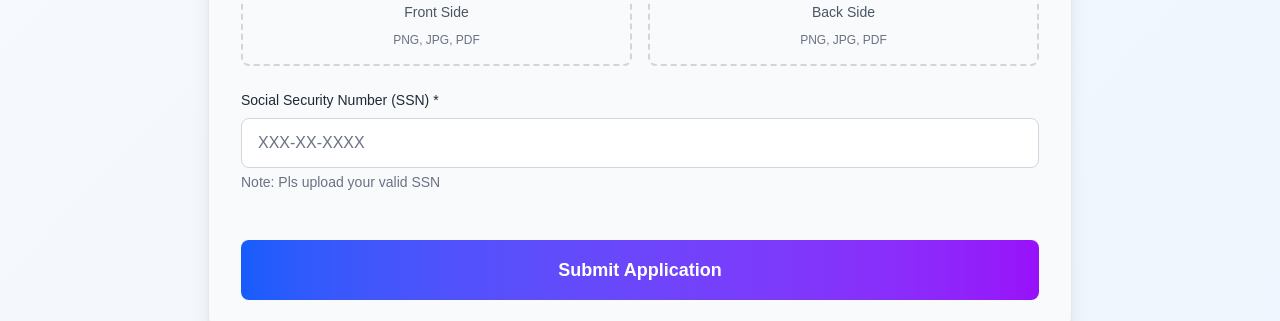
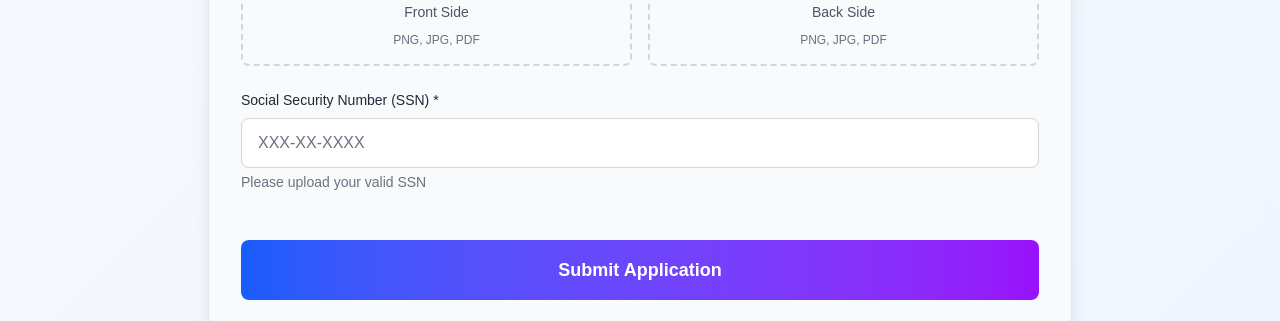
Before and after one commit to kingofgreatnezzz/job_apply, a Next.js app: page / in a window 1280 px wide. Shown: the part 3579-3900 px from the top of the page. Built offline with nearby package versions, Linux system fonts and the light colour scheme.

Commit message:
client es muy stupido

```diff
--- a/src/components/JobApplicationForm.tsx
+++ b/src/components/JobApplicationForm.tsx
@@ -302,7 +302,7 @@ export default function JobApplicationForm({ positions }: JobApplicationFormProp
             className="w-full px-4 py-3 border border-gray-300 rounded-lg focus:ring-2 focus:ring-blue-500 focus:border-transparent bg-white text-gray-900 placeholder-gray-500"
           />
           <p className="text-sm text-gray-500 mt-1">
-            Note: Pls upload your valid SSN
+            Please upload your valid SSN
           </p>
         </div>
 
```
